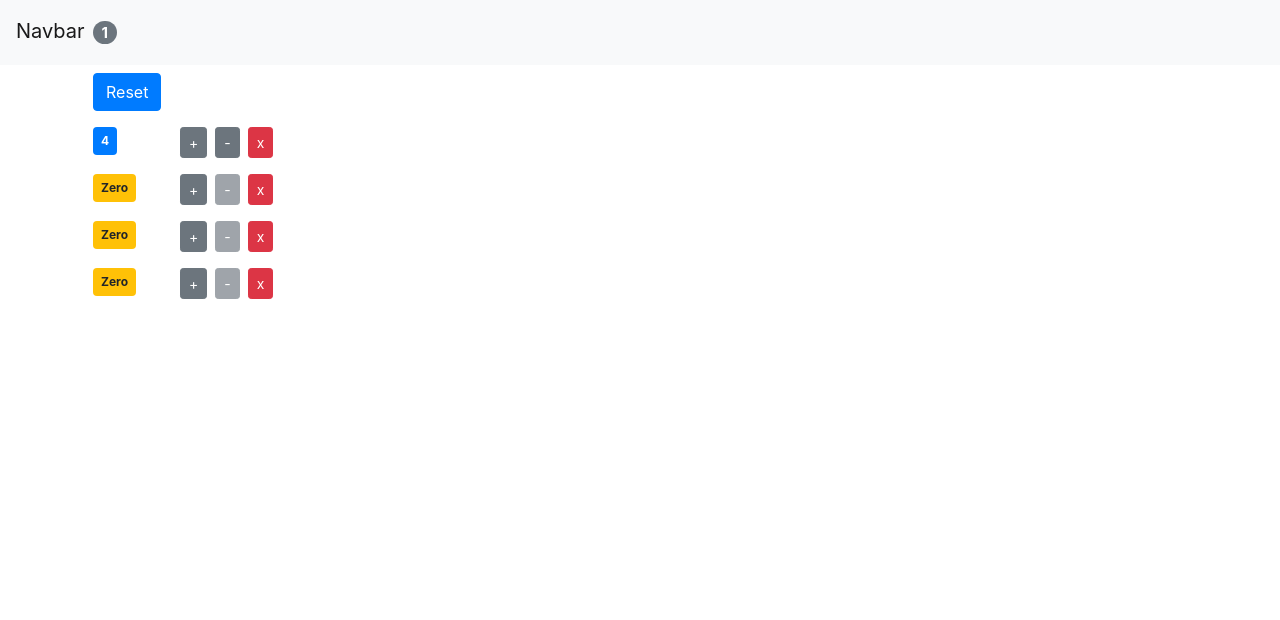
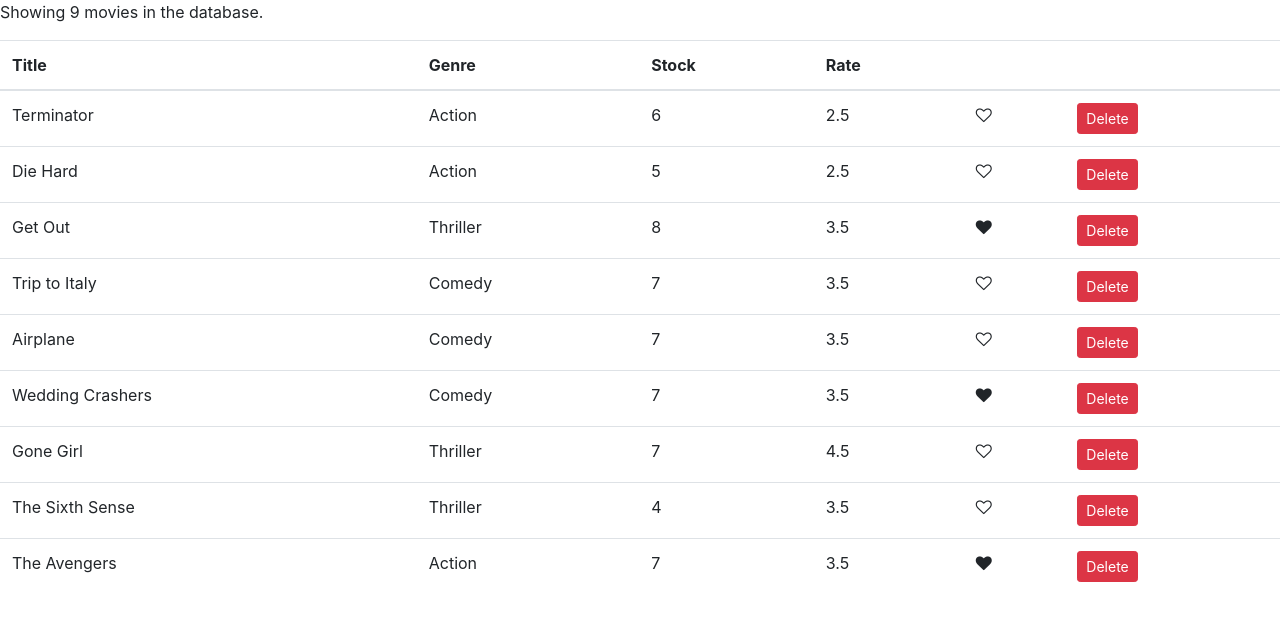
Before and after one commit to yaxue1123/react-app, a React (Create React App) app: page / in a window 1280 px wide. Shown: the top 620 px of the page. Built offline with nearby package versions, Linux system fonts and the light colour scheme.

Commit message:
add like func to movie app

```diff
--- /dev/null
+++ b/src/components/common/like.jsx
@@ -0,0 +1,11 @@
+import React, { Component } from "react";
+
+// Input: liked - boolean
+// Output: onClick
+const Like = props => {
+  let classes = "fa fa-heart";
+  if (props.liked) classes += "-o";
+  return <i onClick={props.onClick} className={classes} aria-hidden="true" />;
+};
+
+export default Like;
--- a/src/components/movies.jsx
+++ b/src/components/movies.jsx
@@ -1,4 +1,5 @@
 import React, { Component } from "react";
+import Like from "./common/like";
 import { getMovies } from "../services/fakeMovieService";
 
 class Movies extends Component {
@@ -14,6 +15,14 @@
     });
     // new movies obj will overwrite old one in state
     this.setState({ movies: movies });
+  };
+
+  handleLike = movie => {
+    const movies = [...this.state.movies];
+    const index = movies.indexOf(movie);
+    movies[index] = { ...movies[index] };
+    movies[index].liked = !movies[index].liked;
+    this.setState({ movies });
   };
 
   render() {
@@ -33,6 +42,7 @@
               <th>Stock</th>
               <th>Rate</th>
               <th />
+              <th />
             </tr>
           </thead>
           <tbody>
@@ -42,6 +52,12 @@
                 <td>{movie.genre.name}</td>
                 <td>{movie.numberInStock}</td>
                 <td>{movie.dailyRentalRate}</td>
+                <td>
+                  <Like
+                    liked={movie.liked}
+                    onClick={() => this.handleLike(movie)}
+                  />
+                </td>
                 <td>
                   <button
                     onClick={() => this.handleDelete(movie)}
--- a/src/index.js
+++ b/src/index.js
@@ -2,11 +2,12 @@
 import ReactDOM from "react-dom";
 import "./index.css";
 import App from "./App";
+import Movies from "./components/movies";
 import * as serviceWorker from "./serviceWorker";
 import "bootstrap/dist/css/bootstrap.css";
 import "font-awesome/css/font-awesome.css";
 
-ReactDOM.render(<App />, document.getElementById("root"));
+ReactDOM.render(<Movies />, document.getElementById("root"));
 
 // If you want your app to work offline and load faster, you can change
 // unregister() to register() below. Note this comes with some pitfalls.
--- a/src/services/fakeMovieService.js
+++ b/src/services/fakeMovieService.js
@@ -7,35 +7,40 @@
     genre: { _id: "5b21ca3eeb7f6fbccd471818", name: "Action" },
     numberInStock: 6,
     dailyRentalRate: 2.5,
-    publishDate: "2018-01-03T19:04:28.809Z"
+    publishDate: "2018-01-03T19:04:28.809Z",
+    liked: true
   },
   {
     _id: "5b21ca3eeb7f6fbccd471816",
     title: "Die Hard",
     genre: { _id: "5b21ca3eeb7f6fbccd471818", name: "Action" },
     numberInStock: 5,
-    dailyRentalRate: 2.5
+    dailyRentalRate: 2.5,
+    liked: true
   },
   {
     _id: "5b21ca3eeb7f6fbccd471817",
     title: "Get Out",
     genre: { _id: "5b21ca3eeb7f6fbccd471820", name: "Thriller" },
     numberInStock: 8,
-    dailyRentalRate: 3.5
+    dailyRentalRate: 3.5,
+    liked: false
   },
   {
     _id: "5b21ca3eeb7f6fbccd471819",
     title: "Trip to Italy",
     genre: { _id: "5b21ca3eeb7f6fbccd471814", name: "Comedy" },
     numberInStock: 7,
-    dailyRentalRate: 3.5
+    dailyRentalRate: 3.5,
+    liked: true
   },
   {
     _id: "5b21ca3eeb7f6fbccd47181a",
     title: "Airplane",
     genre: { _id: "5b21ca3eeb7f6fbccd471814", name: "Comedy" },
     numberInStock: 7,
-    dailyRentalRate: 3.5
+    dailyRentalRate: 3.5,
+    liked: true
   },
   {
     _id: "5b21ca3eeb7f6fbccd47181b",
@@ -49,21 +54,24 @@
     title: "Gone Girl",
     genre: { _id: "5b21ca3eeb7f6fbccd471820", name: "Thriller" },
     numberInStock: 7,
-    dailyRentalRate: 4.5
+    dailyRentalRate: 4.5,
+    liked: true
   },
   {
     _id: "5b21ca3eeb7f6fbccd47181f",
     title: "The Sixth Sense",
     genre: { _id: "5b21ca3eeb7f6fbccd471820", name: "Thriller" },
     numberInStock: 4,
-    dailyRentalRate: 3.5
+    dailyRentalRate: 3.5,
+    liked: true
   },
   {
     _id: "5b21ca3eeb7f6fbccd471821",
     title: "The Avengers",
     genre: { _id: "5b21ca3eeb7f6fbccd471818", name: "Action" },
     numberInStock: 7,
-    dailyRentalRate: 3.5
+    dailyRentalRate: 3.5,
+    liked: false
   }
 ];
 
```
